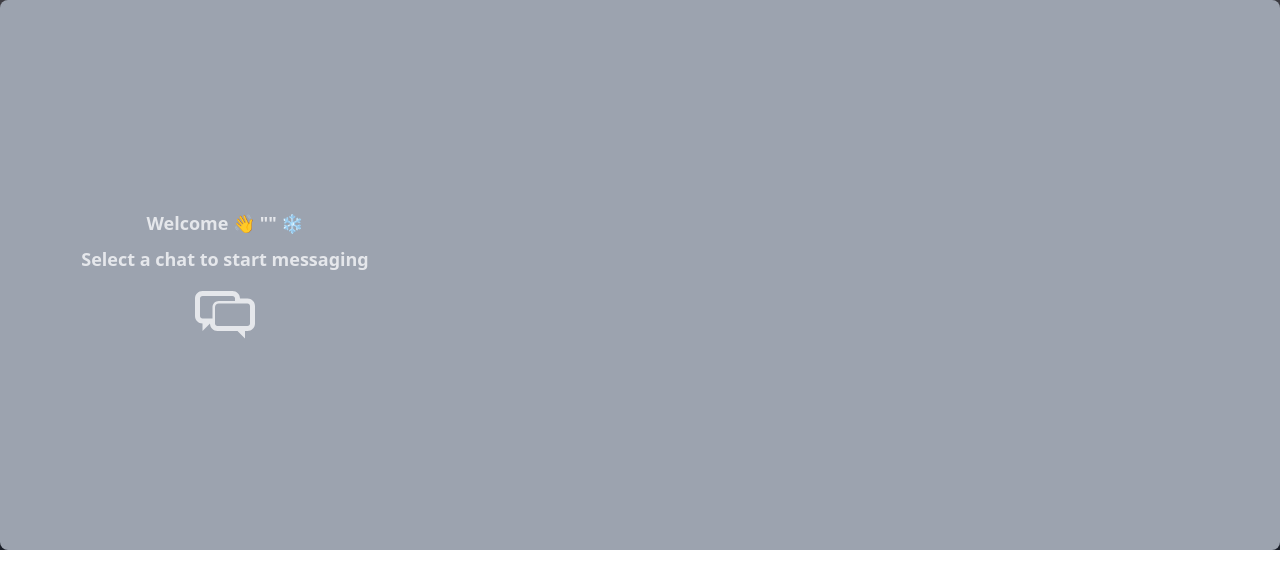
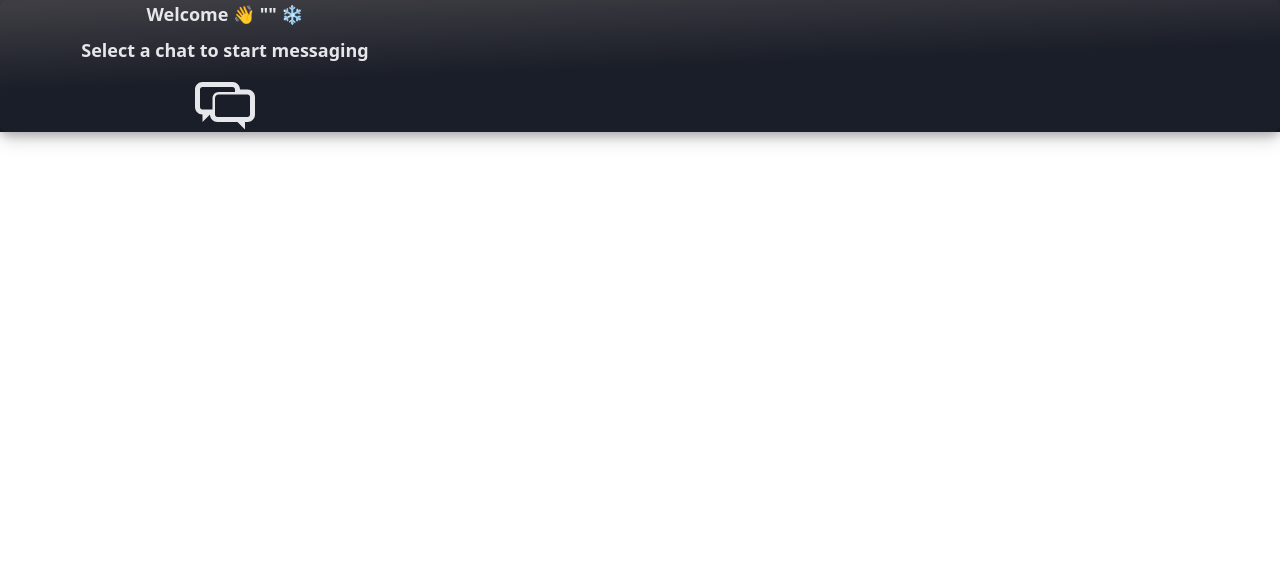
Before and after one commit to Vikas7440/Auto_Translate_chat_web, a React (Vite) app in the folder frontend/: page /chatroom/1 in a window 1280 px wide. Shown: the top 588 px of the page. Built offline with nearby package versions, Linux system fonts and the light colour scheme; no server answers; sample sign-in values are in the browser's storage.

Commit message:
Update Chatroom.jsx

```diff
--- a/frontend/src/pages/home/Chatroom.jsx
+++ b/frontend/src/pages/home/Chatroom.jsx
@@ -6,7 +6,15 @@ const Chatroom = () => {
     const params = useParams();
     console.log(params)
     return (
-        <div className='flex sm:h-[450px] md:h-[550px] rounded-lg overflow-hidden bg-gray-400 bg-clip-padding backdrop-filter '>
+        <div className='flex sm:h-[450px] md:h-[550px] rounded-lg overflow-hidden bg-gray-400 bg-clip-padding backdrop-filter '
+            style={{
+                overflow: "hidden",
+                width: "100%",
+                height: "100%",
+                background: 'linear-gradient(177.9deg, rgb(62 61 67) 3.6%, rgb(26 30 40) 50.8%)', boxShadow: '0 4px 8px 0 rgba(0, 0, 0, 0.2), 0 6px 20px 0 rgba(0, 0, 0, 0.19)',
+
+            }}
+            >
             <MessageContainer />
 
         </div>
```
